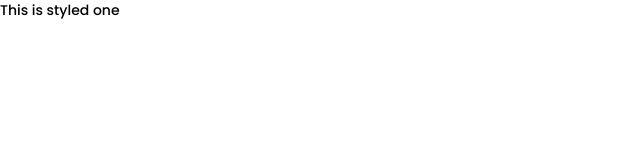
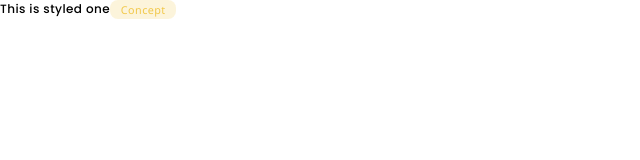
Before and after one commit to Angelxv01/thullo, a React app: page / in a window 1280 px wide. Shown: the top 160 px of the page, without its empty margins (0-640 px from the left). Built offline with nearby package versions, Linux system fonts and the light colour scheme.

Commit message:
Label Component

```diff
--- a/client/App.tsx
+++ b/client/App.tsx
@@ -1,15 +1,14 @@
 /* eslint-disable @typescript-eslint/no-unused-vars */
 import React from 'react';
-import TextArea from './components/TextArea';
-import UseTextArea from './hooks/UseTextArea';
+import Label from './components/common/Label';
+import {Flex} from './style/Utils';
 
 const App = () => {
-  const textArea = UseTextArea();
   return (
-    <div>
+    <Flex>
       <p>This is styled one</p>
-      {/* <TextArea {...textArea} placeholder="Enter a title for this card..." /> */}
-    </div>
+      <Label color="YELLOW">Concept</Label>
+    </Flex>
   );
 };
 
--- /dev/null
+++ b/client/components/common/Label.tsx
@@ -0,0 +1,19 @@
+import styled from 'styled-components';
+
+interface ILabelStyle {
+  color?: string;
+}
+
+const Label = styled.div<ILabelStyle>`
+  font-family: ${({theme}) => theme.font.family.secondary};
+  font-size: ${({theme}) => theme.font.size[200]};
+  border-radius: ${({theme}) => theme.border.radius[1]};
+  padding: 0.2em 1em;
+  line-height: ${({theme}) => theme.lineHeight[0]};
+  color: hsl(${({color, theme}) => theme.color[color || 'BLUE1']});
+  background-color: hsl(
+    ${({color, theme}) => theme.color[color || 'BLUE1']} / 0.2
+  );
+`;
+
+export default Label;
--- a/client/components/TextArea.tsx
+++ b/client/components/common/TextArea.tsx
@@ -1,6 +1,6 @@
 import React, {HtmlHTMLAttributes} from 'react';
 import styled from 'styled-components';
-import {IUseTextArea} from '../hooks/UseTextArea';
+import {IUseTextArea} from '../../hooks/UseTextArea';
 
 // https://codepen.io/chriscoyier/pen/XWKEVLy
 const StyledTextArea = styled.div`
--- a/client/style/global.ts
+++ b/client/style/global.ts
@@ -32,17 +32,19 @@ export default createGlobalStyle`
   }
 
   body {
-    line-height: 1.5;
+    font-weight: 500;
+    letter-spacing: 0.035em;
+    line-height: ${({theme}) => theme.lineHeight[1]};
     min-height: 100vh;
     font-family: ${({theme}) => theme.font.family.normal};
-    font-size: ${({theme}) => theme.font.size[400]};
+    font-size: ${({theme}) => theme.font.size[300]};
     background-color: hsl(${({theme}) => theme.color.white});
     color: hsl(${({theme}) => theme.color.dark});
   }
 
-  ::placeholder { /* Chrome, Firefox, Opera, Safari 10.1+ */
+  ::placeholder {
     color: hsl(${({theme}) => theme.color.GRAY4});
-    opacity: 1; /* Firefox */
+    opacity: 1;
   }
 
   img,
--- a/client/style/theme.ts
+++ b/client/style/theme.ts
@@ -2,20 +2,20 @@ import {DefaultTheme} from 'styled-components';
 
 export default {
   color: {
-    dark: '0, 0%, 0%',
-    white: '0, 0%, 100%',
-    green1: '146, 64%, 36%',
-    yellow: '45, 86%, 62%',
-    orange: '28, 87%, 62%',
-    red: '0, 79%, 63%',
-    blue1: '214, 84%, 56%',
-    blue3: '195, 86%, 64%',
-    green3: '145, 50%, 62%',
-    gray1: '0, 0%, 20%',
-    gray2: '0, 0%, 31%',
-    gray3: '0, 0%, 51%',
-    gray4: '0, 0%, 74%',
-    gray5: '0, 0%, 88%',
+    DARK: '0 0% 0%',
+    WHITE: '0 0% 100%',
+    GREEN1: '146 64% 36%',
+    YELLOW: '45 86% 62%',
+    ORANGE: '28 87% 62%',
+    RED: '0 79% 63%',
+    BLUE1: '214 84% 56%',
+    BLUE3: '195 86% 64%',
+    GREEN3: '145 50% 62%',
+    GRAY1: '0 0% 20%',
+    GRAY2: '0 0% 31%',
+    GRAY3: '0 0% 51%',
+    GRAY4: '0 0% 74%',
+    GRAY5: '0 0% 88%',
   },
   font: {
     family: {
```
